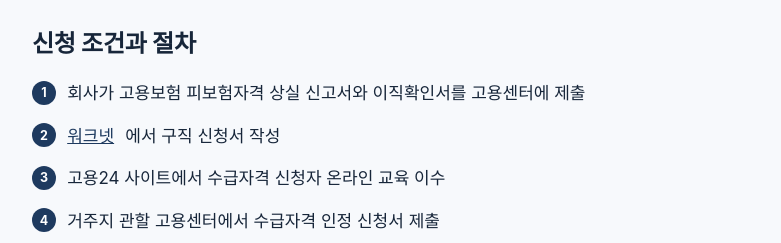
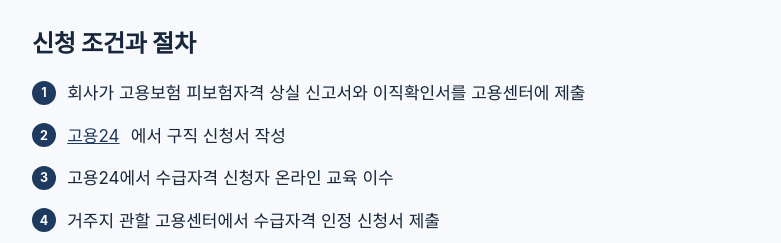
Before and after one commit to rabbitlogs/mybenepick, an Astro site: page /blog/unemployment-benefit-2026-upper-limit-raised in a window 1280 px wide. Shown: the part 1580-1823 px from the top of the page, without its empty margins (108-889 px from the left). Built offline with nearby package versions, Linux system fonts and the light colour scheme; Astro itself is replaced by a stand-in of ours; a web font is replaced by a local one.

Commit message:
vault backup: 2026-07-20 22:56:02

```diff
--- a/src/content/blog/unemployment-benefit-2026-upper-limit-raised.md
+++ b/src/content/blog/unemployment-benefit-2026-upper-limit-raised.md
@@ -44,8 +44,8 @@ tags: ["실업급여2026", "구직급여상한액", "실업급여신청방법",
 ## 신청 조건과 절차
 
 1. 회사가 고용보험 피보험자격 상실 신고서와 이직확인서를 고용센터에 제출
-2. [워크넷](https://www.work24.go.kr)에서 구직 신청서 작성
-3. 고용24 사이트에서 수급자격 신청자 온라인 교육 이수
+2. [고용24](https://www.work24.go.kr)에서 구직 신청서 작성
+3. 고용24에서 수급자격 신청자 온라인 교육 이수
 4. 거주지 관할 고용센터에서 수급자격 인정 신청서 제출
 5. 4주마다 구직활동(입사지원, 면접, 상담 등) 최소 1회 증빙 제출
 
```
